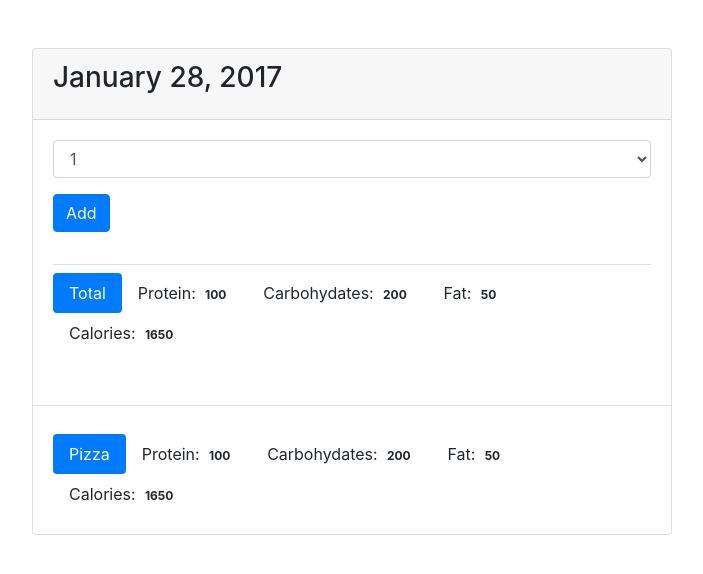
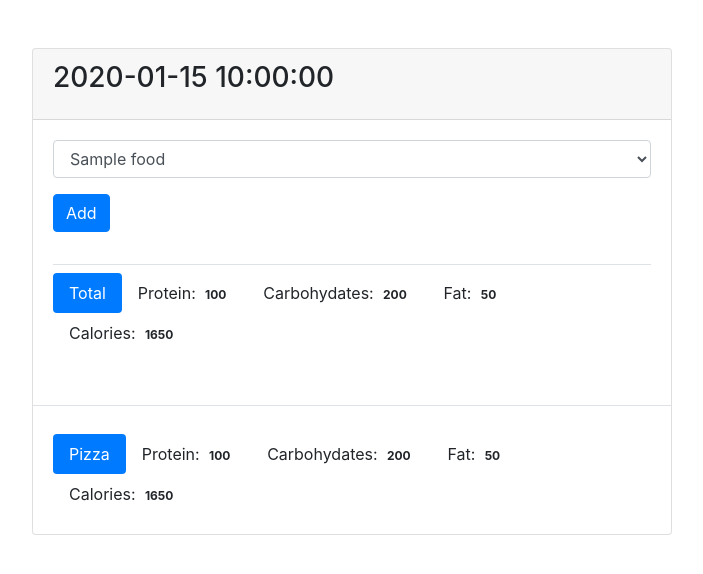
Before and after one commit to Krom121/food-tracker, a Flask app: template templates/day.html in a window 1280 px wide. Shown: the part 56-630 px from the top of the page, without its empty margins (288-991 px from the left). Run offline with Flask 2, Linux system fonts and the light colour scheme; the template is opened without the code that fills it: most values are stand-ins (such as "Sample title", 1, 10 or a date in 2020); some libraries are stand-ins or nearby versions.

Commit message:
added func to view route/template tages

```diff
--- a/app.py
+++ b/app.py
@@ -39,6 +39,7 @@ def index():
 
         # Query date from database for use in the index page
         cur = db.execute('select entry_date from log_date order by entry_date desc')
+        # Get all dates from database
         results = cur.fetchall()
 
 
@@ -52,9 +53,28 @@ def index():
 
     return render_template('home.html', results=date_results)
 
-@app.route('/view')
-def view():
-    return render_template('day.html')
+@app.route('/view/<date>', methods=['GET', 'POST'])
+def view(date):
+    db = get_db()
+    # query the datebase for log_date table to recive entry_date
+    cur = db.execute('select id, entry_date from log_date where entry_date = ?', [date])
+    # GET the result
+    date_result = cur.fetchone()
+
+    if request.method == 'POST':
+    # POST food id and log_date_id into food_date table
+        db.execute('insert into food_date (food_id, log_date_id) values (?, ?)', \
+            [request.form['food-select'], date_result['id']])
+        db.commit()
+    # format the date from 20200419 to April 19, 2020
+    d = datetime.strptime(str(date_result['entry_date']), '%Y%m%d')
+    result_date = datetime.strftime(d, '%B %d, %Y')
+    # query database for foods in database
+    food_cur = db.execute('select id, name from food')
+    # GET all foods from datebase
+    food_results = food_cur.fetchall()
+
+    return render_template('day.html', date=result_date, food_results=food_results)
 
 @app.route('/food', methods=['GET', 'POST'])
 def food():
@@ -80,6 +100,7 @@ def food():
         # create a cursor to query the database to enbale displying of data in
         # html template
     cur = db.execute('select name, protein, carbohydrates, fat, calories from food')
+    # fetch all results from database to be able to disply them in template
     results = cur.fetchall()
     return render_template('add_food.html', results=results)
 
--- a/templates/day.html
+++ b/templates/day.html
@@ -6,16 +6,19 @@
         <div>
           <div class="card mt-5">
             <div class="card-header">
-              <h3 class="card-title">January 28, 2017</h3>
+            <!-- pass in the date form the view function  -->
+              <h3 class="card-title">{{ date }}</h3>
             </div>
 
             <div class="card-body">
 
 
-              <form method="POST" action="/">
+              <form method="POST" action="{{ url_for('view', date='20200419') }}">
                 <div class="form-group">
-                  <select class="form-control">
-                    <option>1</option>
+                  <select class="form-control" name="food-select">
+                    {% for food in food_results %}
+                      <option value={{ food.id }}>{{ food.name }}</option>
+                    {% endfor %}
                   </select>
                 </div>
 
```
Also changed, not shown: food_log.db.
